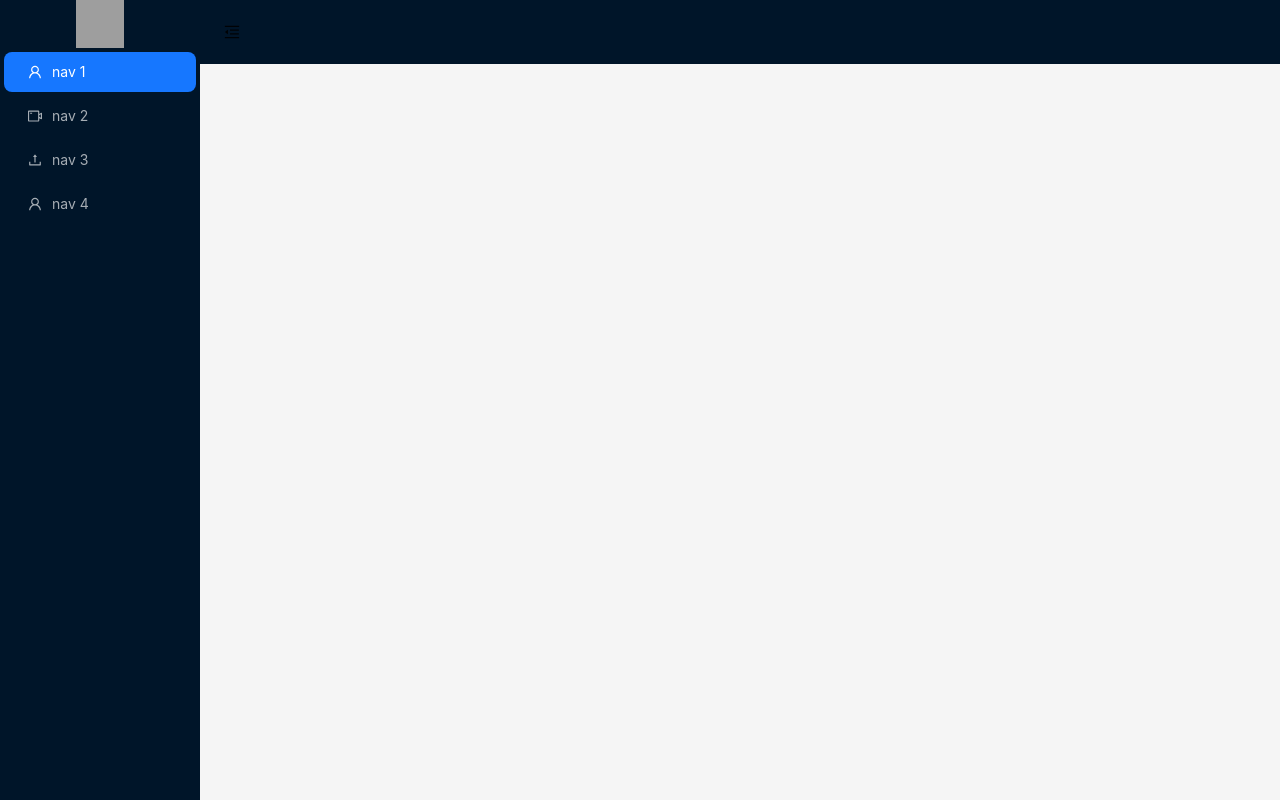
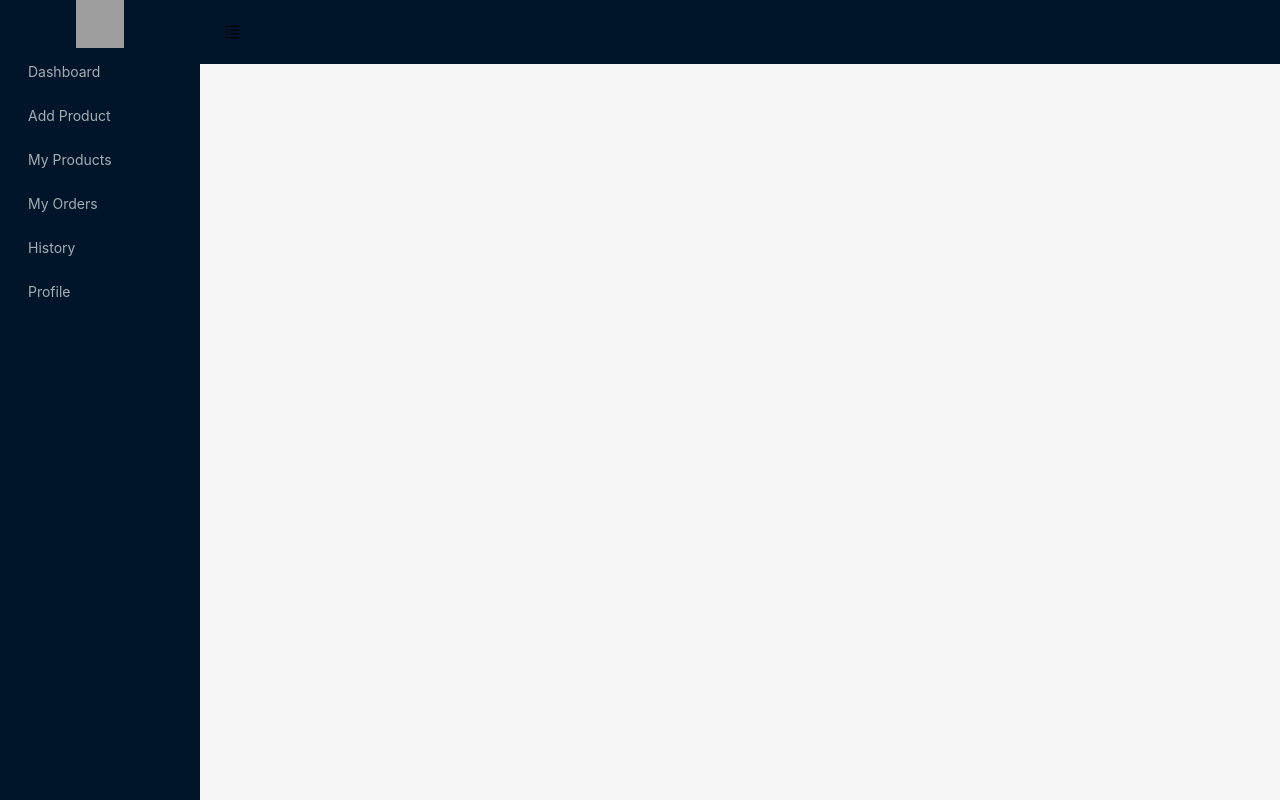
Before and after one commit to thisis-arman/grontho_bilash, a React (Vite) app in the folder gb-frontend/: page /admin in a window 1280 px wide. Built offline with nearby package versions, Linux system fonts and the light colour scheme; grey boxes are pictures that could not be loaded.

Commit message:
dashboard sidebar fixed

```diff
--- a/gb-frontend/src/components/layouts/Dashboard.tsx
+++ b/gb-frontend/src/components/layouts/Dashboard.tsx
@@ -2,34 +2,18 @@ import React, { useState } from 'react';
 import { MenuFoldOutlined, MenuUnfoldOutlined, UploadOutlined, UserOutlined, VideoCameraOutlined } from '@ant-design/icons';
 import { Button, Layout, Menu } from 'antd';
 import { Outlet } from 'react-router-dom';
+import Sidebar from '../ui/Sidebar';
 
 const { Header, Content, Sider } = Layout;
 
 const Dashboard = () => {
   const [collapsed, setCollapsed] = useState(false);
 
-  const items = [UserOutlined, VideoCameraOutlined, UploadOutlined, UserOutlined].map(
-    (icon, index) => ({
-      key: String(index + 1),
-      icon: React.createElement(icon),
-      label: `nav ${index + 1}`,
-    }),
-  );
+
 
   return (
     <Layout className='min-h-screen'>
-      <Sider trigger={null} collapsible collapsed={collapsed}>
-        <div className="demo-logo-vertical h-12 mx-auto p-4 flex justify-center items-center " >
-          {/* <h1 className='text-white font-bold text-2xl'>GB</h1> */}
-          <img src="/src/assets/logo//grontho-bilash-transparent.png" className='h-12 w-12' alt="" />
-        </div>
-        <Menu
-          theme="dark"
-          mode="inline"
-          defaultSelectedKeys={['1']}
-          items={items}
-        />
-      </Sider>
+      <Sidebar collapsed={ collapsed} />
       <Layout>
         <Header style={{ padding: 0 }}>
           <Button
--- /dev/null
+++ b/gb-frontend/src/components/ui/Sidebar.tsx
@@ -0,0 +1,43 @@
+import { Menu } from "antd";
+import Sider from "antd/es/layout/Sider";
+import { sidebarGenerator } from "../../utils/sidebarGenerator";
+import { adminPaths } from "../../routes/admin.route";
+import { userPaths } from "../../routes/user.route";
+
+const Sidebar = ({ collapsed }: { collapsed: boolean }) => {
+    const role = 'user';
+
+    const userRole = {
+        "ADMIN": 'admin',
+        "USER": 'user'
+    }
+    let sidebarItems;
+
+    switch (role) {
+        case userRole.ADMIN:
+            sidebarItems = sidebarGenerator(adminPaths, userRole.ADMIN)
+            break;
+        case userRole.USER:
+            sidebarItems = sidebarGenerator(userPaths, userRole.USER)
+            break;
+
+        default:
+            break;
+    }
+    return (
+        <Sider trigger={null} collapsible collapsed={collapsed}>
+            <div className="demo-logo-vertical h-12 mx-auto p-4 flex justify-center items-center " >
+                {/* <h1 className='text-white font-bold text-2xl'>GB</h1> */}
+                <img src="/src/assets/logo//grontho-bilash-transparent.png" className='h-12 w-12' alt="" />
+            </div>
+            <Menu
+                theme="dark"
+                mode="inline"
+                defaultSelectedKeys={['1']}
+                items={sidebarItems}
+            />
+        </Sider>
+    );
+};
+
+export default Sidebar;
--- a/gb-frontend/src/shared/Navbar.tsx
+++ b/gb-frontend/src/shared/Navbar.tsx
@@ -4,12 +4,12 @@ import { Link } from "react-router-dom";
 const Navbar = () => {
 
     const [state, setState] = useState(false)
-
+    const role = 'user';
     // Replace javascript:void(0) paths with your paths
     const navigation = [
         { title: "Blogs", path: "/blogs" },
         { title: "Books", path: "/books" },
-        { title: "Dashboard", path: "/dashboard" }
+        { title: "Dashboard", path: `${role}/dashboard` }
     ]
 
     useEffect(() => {
--- a/gb-frontend/src/utils/routeGenerator.tsx
+++ b/gb-frontend/src/utils/routeGenerator.tsx
@@ -1,19 +1,24 @@
 
 
 export const routeGenerator = (items) => {
+    console.log(items);
     const routes = items.reduce((acc, item) => {
+        if (item.path && item.element) {
             acc.push({
                 path: item.path,
                 element: item.element,
-        })
+            });
+        }
 
-        item.children.forEach(child => {
+        if (item.children) {
+            item.children.forEach((child) => {
                 acc.push({
-                path: child.path,
+                    path: child.path!,
                     element: child.element,
-            })
-
                 });
+            });
+        }
+return acc;
 
     }, [])
 
--- a/gb-frontend/src/utils/sidebarGenerator.tsx
+++ b/gb-frontend/src/utils/sidebarGenerator.tsx
@@ -9,15 +9,26 @@
 
 import { NavLink } from "react-router-dom";
 
-export const sidebarGenerator = (items) => {
+export const sidebarGenerator = (items,role) => {
     const sidebar = items.reduce((acc, item) => {
-        acc.push({
-            key: `${item.path}`,
-            label: <NavLink to={item.path}>{ item.name}</NavLink>
-        })
+        if (item.path && item.name) {
+            acc.push({
+                key: item.name,
+                label: <NavLink to={`/${role}/${item.path}`}>{item.name}</NavLink>,
+            });
+        }
 
-
-
+        if (item.children) {
+            acc.push({
+                key: item.name,
+                label: item.name,
+                children: item.children.map((child) => ({
+                    key: child.name,
+                    label: <NavLink to={`/${role}/${child.path}`}>{child.name}</NavLink>,
+                })),
+            });
+        }
+        return acc;
     }, []);
     return sidebar;
 }
```
Also changed, not shown: gb-frontend/src/routes/route.tsx (+9 -7 lines). Lines whose indentation alone changed are shown as unchanged.
